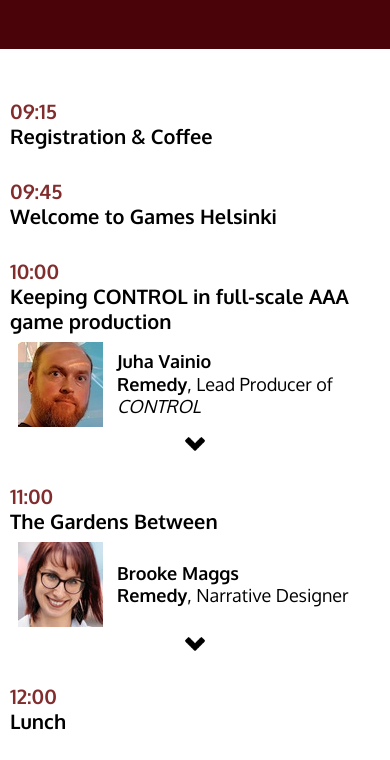
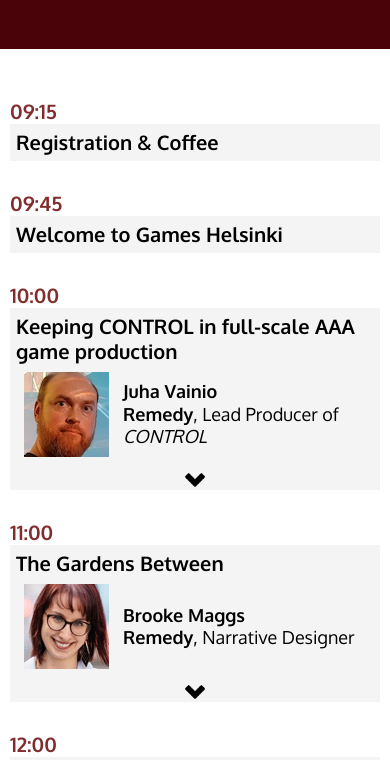
Before and after one commit to Flassari/GamesHEL, a plain HTML site: page docs/beta/index.html in a window 390 px wide. Shown: the part 940-1700 px from the top of the page. Drawn offline with nearby package versions, Linux system fonts and the light colour scheme; some packages are replaced by stand-ins of ours.

Commit message:
Make program elements boxed in

```diff
--- a/docs/beta/styles.css
+++ b/docs/beta/styles.css
@@ -215,6 +215,8 @@ h1 {
 	flex: 1;
 	display: flex;
 	flex-direction: column;
+	padding: 6px;
+	background: #f4f4f4;
 }
 
 .program_title {
@@ -257,8 +259,10 @@ h1 {
 	flex: none;
 	background-image: url('img/more.png');
 	background-repeat: no-repeat;
-	background-position: center;
+	background-position: left center;
 	background-size: 20px;
+	background-color: #f4f4f4;
+	padding-right: 35px;
 }
 
 .expanded .expand_program {
@@ -266,7 +270,7 @@ h1 {
 }
 
 .program_body {
-	background: #f1f1f1;
+	background: #f4f4f4;
 	font-size: 15px;
 	display: none;
 	text-align: justify;
@@ -319,6 +323,8 @@ h1 {
 	.expand_program {
 		width: 100%;
 		height: 20px;
+		padding-right: 0;
+		background-position: center;
 	}
 }
 
```
